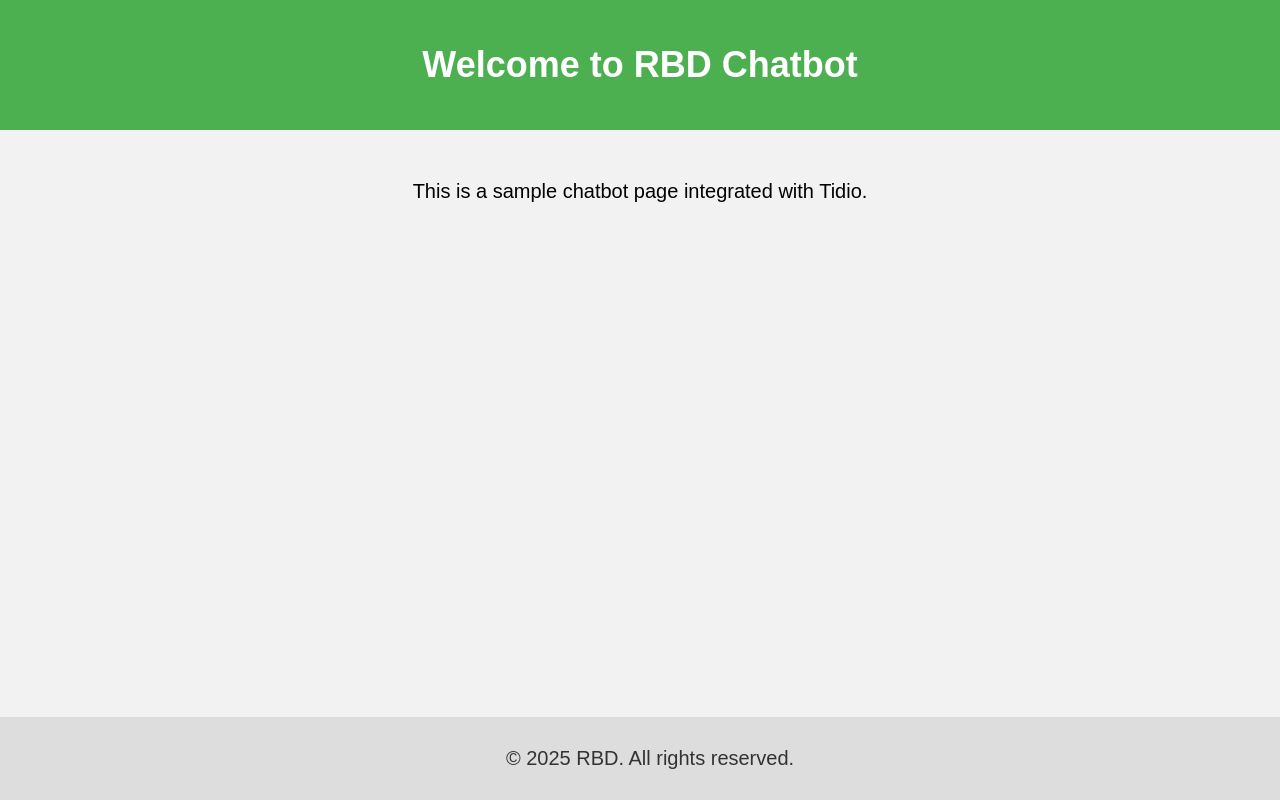
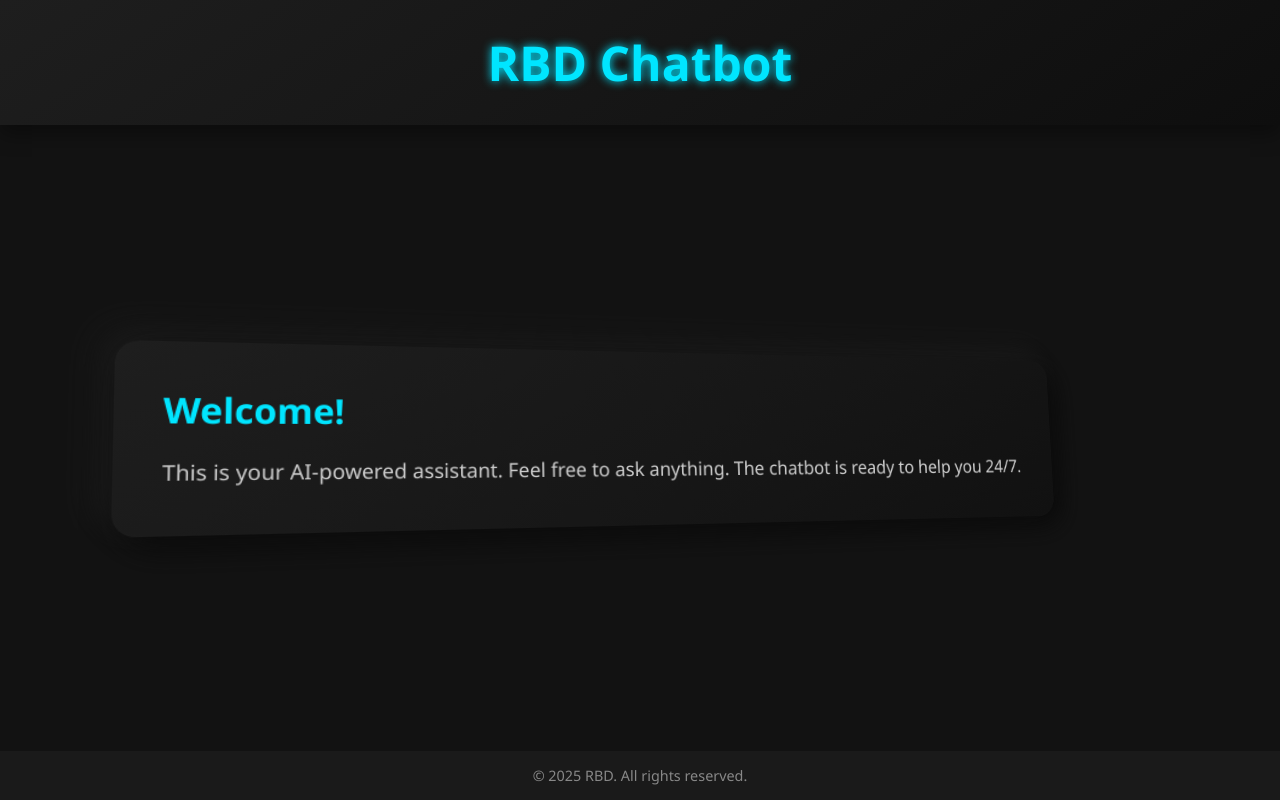
Before and after one commit to shreyash359/Sm, a plain HTML site: page index.html in a window 1280 px wide. Drawn offline with Linux system fonts and the light colour scheme.

Commit message:
index.html

```diff
--- a/index.html
+++ b/index.html
@@ -6,59 +6,123 @@
   <meta http-equiv="X-UA-Compatible" content="ie=edge"/>
   <title>RBD Chatbot</title>
   <style>
-    body {
+    * {
+      box-sizing: border-box;
       margin: 0;
       padding: 0;
-      font-family: Arial, sans-serif;
-      background-color: #f2f2f2;
+    }
+
+    body {
+      font-family: 'Segoe UI', Tahoma, Geneva, Verdana, sans-serif;
+      background-color: #121212;
+      color: #e0e0e0;
+      display: flex;
+      flex-direction: column;
+      align-items: center;
+      min-height: 100vh;
+      overflow-x: hidden;
     }
 
     header {
-      background-color: #4CAF50;
-      color: white;
+      width: 100%;
+      padding: 30px 0;
+      background: linear-gradient(145deg, #1e1e1e, #0e0e0e);
       text-align: center;
-      padding: 20px;
+      box-shadow: 0 8px 20px rgba(0,0,0,0.4);
+    }
+
+    header h1 {
+      font-size: 3em;
+      color: #00e5ff;
+      text-shadow: 0 0 10px #00e5ff;
     }
 
     main {
-      text-align: center;
-      margin-top: 50px;
+      flex: 1;
+      padding: 60px 20px;
+      display: flex;
+      justify-content: center;
+      align-items: center;
+      perspective: 1000px;
+    }
+
+    .card {
+      background: linear-gradient(145deg, #1e1e1e, #111);
+      padding: 40px;
+      border-radius: 20px;
+      box-shadow: 10px 10px 30px #0a0a0a, -10px -10px 30px #1c1c1c;
+      transform-style: preserve-3d;
+      transform: rotateY(15deg) rotateX(5deg);
+      transition: transform 0.6s ease;
+    }
+
+    .card:hover {
+      transform: rotateY(0deg) rotateX(0deg) scale(1.02);
+    }
+
+    .card h2 {
+      font-size: 2em;
+      color: #00e5ff;
+      margin-bottom: 20px;
+    }
+
+    .card p {
+      font-size: 1.2em;
+      line-height: 1.6;
+      color: #ccc;
     }
 
     footer {
-      background-color: #ddd;
-      color: #333;
+      width: 100%;
       text-align: center;
-      padding: 10px;
-      position: fixed;
-      width: 100%;
-      bottom: 0;
+      padding: 15px;
+      background-color: #1a1a1a;
+      color: #888;
+      font-size: 0.9em;
     }
 
-    h1 {
-      font-size: 36px;
-    }
+    @media (max-width: 768px) {
+      header h1 {
+        font-size: 2em;
+      }
 
-    p {
-      font-size: 20px;
+      .card {
+        padding: 20px;
+        transform: none;
+      }
+
+      .card:hover {
+        transform: none;
+      }
+
+      .card h2 {
+        font-size: 1.5em;
+      }
+
+      .card p {
+        font-size: 1em;
+      }
     }
   </style>
 </head>
 <body>
 
   <header>
-    <h1>Welcome to RBD Chatbot</h1>
+    <h1>RBD Chatbot</h1>
   </header>
 
   <main>
-    <p>This is a sample chatbot page integrated with Tidio.</p>
+    <div class="card">
+      <h2>Welcome!</h2>
+      <p>This is your AI-powered assistant. Feel free to ask anything. The chatbot is ready to help you 24/7.</p>
+    </div>
   </main>
 
   <footer>
-    <p>© 2025 RBD. All rights reserved.</p>
+    © 2025 RBD. All rights reserved.
   </footer>
 
-  <!-- Tidio Chatbot Script -->
+  <!-- Tidio Chatbot -->
   <script src="//code.tidio.co/yprjxymdqktq74xxx5lokq9zkds8b3bm.js" async></script>
 </body>
 </html>
```
